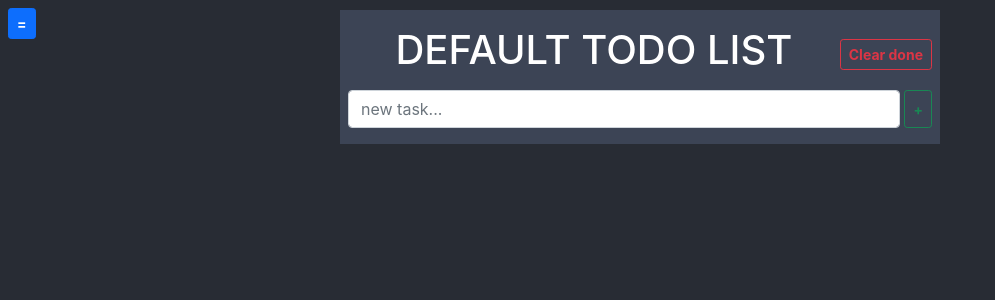
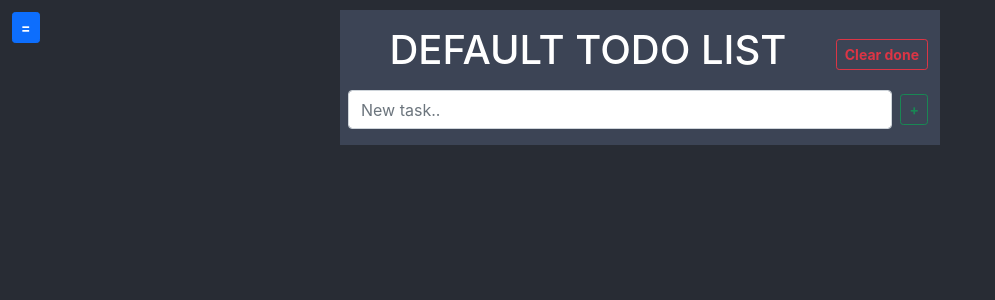
Before and after one commit to pawel22222/React--TodoList, a React (Create React App) app: page / in a window 1280 px wide. Shown: the top 300 px of the page, without its empty margins (0-995 px from the left). Built offline with nearby package versions, Linux system fonts and the light colour scheme; the HTML template or start-up script is replaced by a standard one.

Commit message:
input tylko znaki z klawiatury i trim white spaces, wordBreak: break-all, editTask escape onKeyDown

```diff
--- a/src/App.jsx
+++ b/src/App.jsx
@@ -25,6 +25,7 @@ function App() {
   const [displayTasksOfList, setDisplayTasksOfList] = useState(lists[0].id)
 
   const addTask = (nameNewTask) => {
+    nameNewTask = nameNewTask.replace(/[^a-ż0-9 ~`!@#$%^&*()_+{}|:"<>?\-=[\]\\;',./]/gi, '').trim()
     if (nameNewTask) setLists(() =>
       lists.reduce((acc, list) => {
         if (list.id === displayTasksOfList) {
--- a/src/Components/Header/Header.jsx
+++ b/src/Components/Header/Header.jsx
@@ -15,20 +15,25 @@ const Header = function ({ clearAllChecked, addTask, lists, displayTasksOfList }
         <header>
             <div className="d-flex justify-content-between align-items-center py-2">
                 <div></div>
-                <h1 className={ `${styles.h1}` }>
+                <h1
+                    className={ `${styles.h1}` }
+                    style={ { wordBreak: 'break-all' } }
+                >
                     { lists.find((list) => list.id === displayTasksOfList).name }
                 </h1>
-                <RemoveAllTask
-                    name="Clear done"
-                    color="outline-danger"
-                    onClick={ () => clearAllChecked() }
-                />
+                <div className="ms-1">
+                    <RemoveAllTask
+                        name="Clear done"
+                        color="outline-danger"
+                        onClick={ () => clearAllChecked() }
+                    />
+                </div>
             </div>
             <FormNewTask
                 inputValueNewItem={ inputValueNewTask }
                 setInputValueNewItem={ setInputValueNewTask }
                 handlerAddItem={ handlerAddTask }
-                placeholderItem="new task..."
+                placeholderItem="New task.."
             />
         </header>
     )
--- a/src/Components/Sidebar/Lists/List/List.jsx
+++ b/src/Components/Sidebar/Lists/List/List.jsx
@@ -6,10 +6,13 @@ const List = function ({ id, name, removeList, setDisplayTasksOfList }) {
             <button
                 className="btn btn-link link-light p-0"
                 onClick={ () => setDisplayTasksOfList(id) }
+                style={ { userSelect: "none", wordBreak: 'break-all' } }
             >
                 { name }
             </button>
-            <Button name="x" color="outline-danger" onClick={ () => removeList(id) } />
+            <div className="ms-1">
+                <Button name="x" color="outline-danger" onClick={ () => removeList(id) } />
+            </div>
         </div>
     )
 }
--- a/src/Components/Sidebar/Sidebar.jsx
+++ b/src/Components/Sidebar/Sidebar.jsx
@@ -19,6 +19,8 @@ const Sidebar = function ({ lists, setLists, displayTasksOfList, setDisplayTasks
         , [useEffectAssistant])
 
     const addList = (nameNewList) => {
+        nameNewList = nameNewList.replace(/[^a-ż0-9 ~`!@#$%^&*()_+{}|:"<>?\-=[\]\\;',./]/gi, '').trim()
+        if (nameNewList) {
             setLists([{
                 id: Math.random(),
                 name: nameNewList,
@@ -26,13 +28,12 @@ const Sidebar = function ({ lists, setLists, displayTasksOfList, setDisplayTasks
             }, ...lists])
             toggleSidebar()
         }
+    }
 
     const handlerAddList = () => {
-        if (inputValueNewList) {
         addList(inputValueNewList)
         setInputValueNewList('')
         setUseEffectAssistant(useEffectAssistant + 1)
-        }
     }
 
     const removeList = (id) => {
@@ -67,7 +68,7 @@ const Sidebar = function ({ lists, setLists, displayTasksOfList, setDisplayTasks
                     inputValueNewItem={ inputValueNewList }
                     setInputValueNewItem={ setInputValueNewList }
                     handlerAddItem={ handlerAddList }
-                    placeholderItem="new list"
+                    placeholderItem="New list.."
                 />
                 <Lists
                     lists={ lists }
--- a/src/Components/Tasks/Task/FormEditTask/FormEditTask.jsx
+++ b/src/Components/Tasks/Task/FormEditTask/FormEditTask.jsx
@@ -15,7 +15,10 @@ const FormEditTask = function ({ id, name, isEditing, setIsEditing, editTask })
         , [isEditing])
 
     return (
-        <div className={ `${styles.editTaskDiv} d-flex flex-column p-1` }>
+        <div
+            className={ `${styles.editTaskDiv} d-flex flex-column p-1` }
+            onKeyDown={ (e) => (e.key === 'Escape') && setIsEditing(false) }
+        >
             <header className={ `d-flex justify-content-between mb-1 ` }>
                 <h4 className="me-2 my-auto">Edit task </h4>
                 <ButtonFormEdit
--- a/src/Components/Tasks/Task/FormEditTask/FormEditTask.module.css
+++ b/src/Components/Tasks/Task/FormEditTask/FormEditTask.module.css
@@ -9,7 +9,7 @@
     left: calc(50% - 150px);
 
     background-color: #282C34;
-    border: 1px solid white;
+    border: 1px solid rgb(94, 94, 94);
     z-index: 1;
     opacity: .9;
 }
--- a/src/Components/Tasks/Task/Task.jsx
+++ b/src/Components/Tasks/Task/Task.jsx
@@ -4,19 +4,16 @@ import ButtonTask from '../../UI/ButtonMain/ButtonMain'
 import FormEditTask from './FormEditTask/FormEditTask'
 
 const Task = function ({ id, name, isChecked, checkTask, editTask, removeTask }) {
-    // const formEditTaskDiv = useRef(null)
     const [isEditing, setIsEditing] = useState(false)
 
     const openEditForm = () => {
         setIsEditing(true)
     }
-
     return (
         < >
             {
                 (isEditing)
                 && <div
-                    // ref={ formEditTaskDiv }
                     className={ `${styles.formEditTaskDiv}` }>
                     <FormEditTask
                         id={ id }
@@ -41,11 +38,12 @@ const Task = function ({ id, name, isChecked, checkTask, editTask, removeTask })
                     />
                     <label
                         className={ `form-check-label ${(isChecked === true) ? "isChecked" : ""}` }
-                        style={ { userSelect: "none", cursor: 'pointer' } }
+                        style={ { userSelect: "none", cursor: 'pointer', wordBreak: 'break-all' } }
                         onClick={ () => checkTask(id) }
                         htmlFor="flexCheckChecked">
                         { name }
                     </label>
+
                 </div>
                 <ButtonTask
                     name="/"
--- a/src/Components/UI/ButtonMain/ButtonMain.jsx
+++ b/src/Components/UI/ButtonMain/ButtonMain.jsx
@@ -3,7 +3,7 @@ import styles from './ButtonMain.module.css'
 const ButtonMain = function ({ name, color, onClick }) {
     return (
         <button
-            className={ `btn  btn-${color} ${styles.buttonMain} btn-sm` }
+            className={ `btn  btn-${color} ${styles.buttonMain} btn-sm m-1 p-1 px-2` }
             onClick={ onClick }
         >
             { name }
```
Lines whose indentation alone changed are shown as unchanged.
